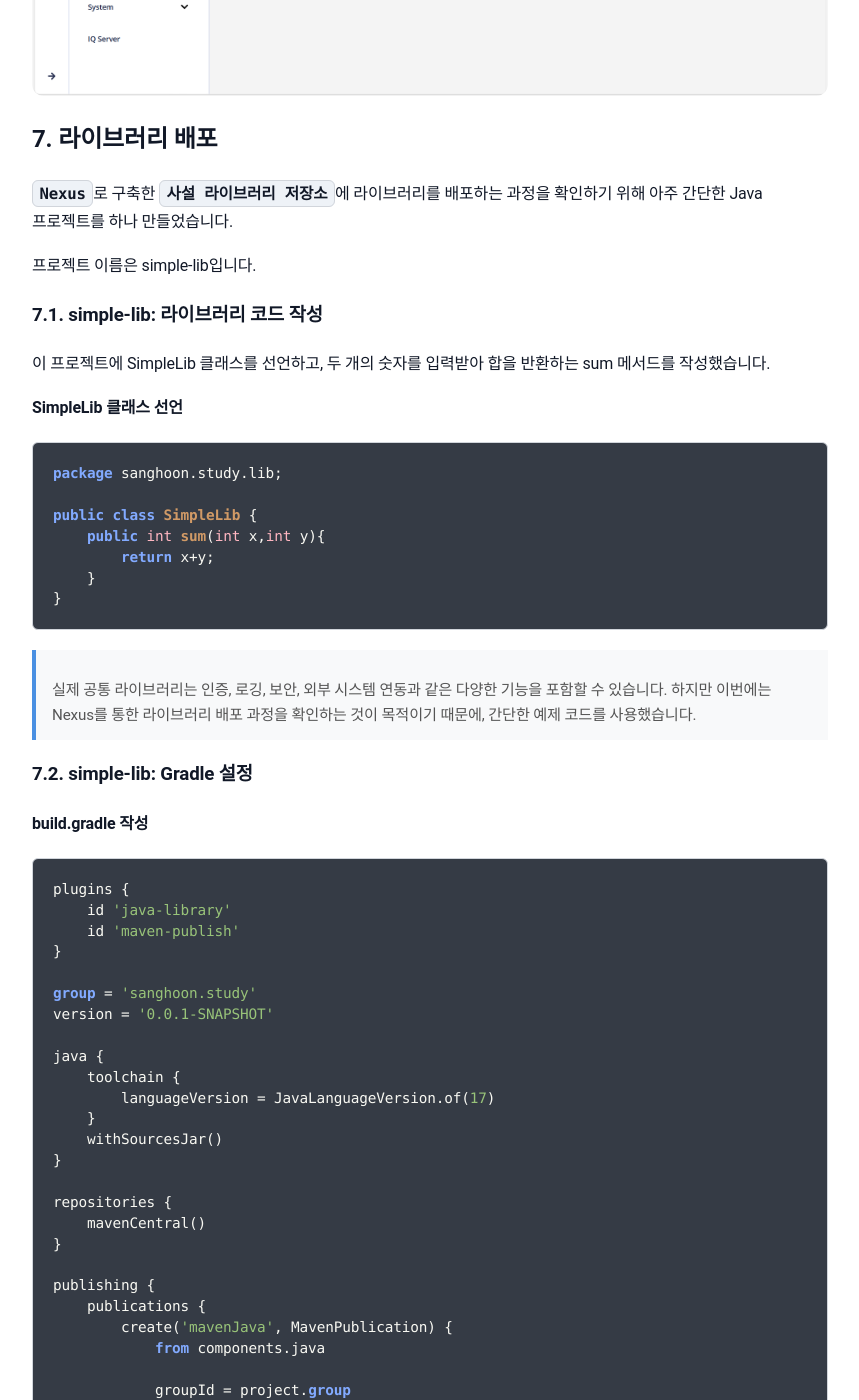
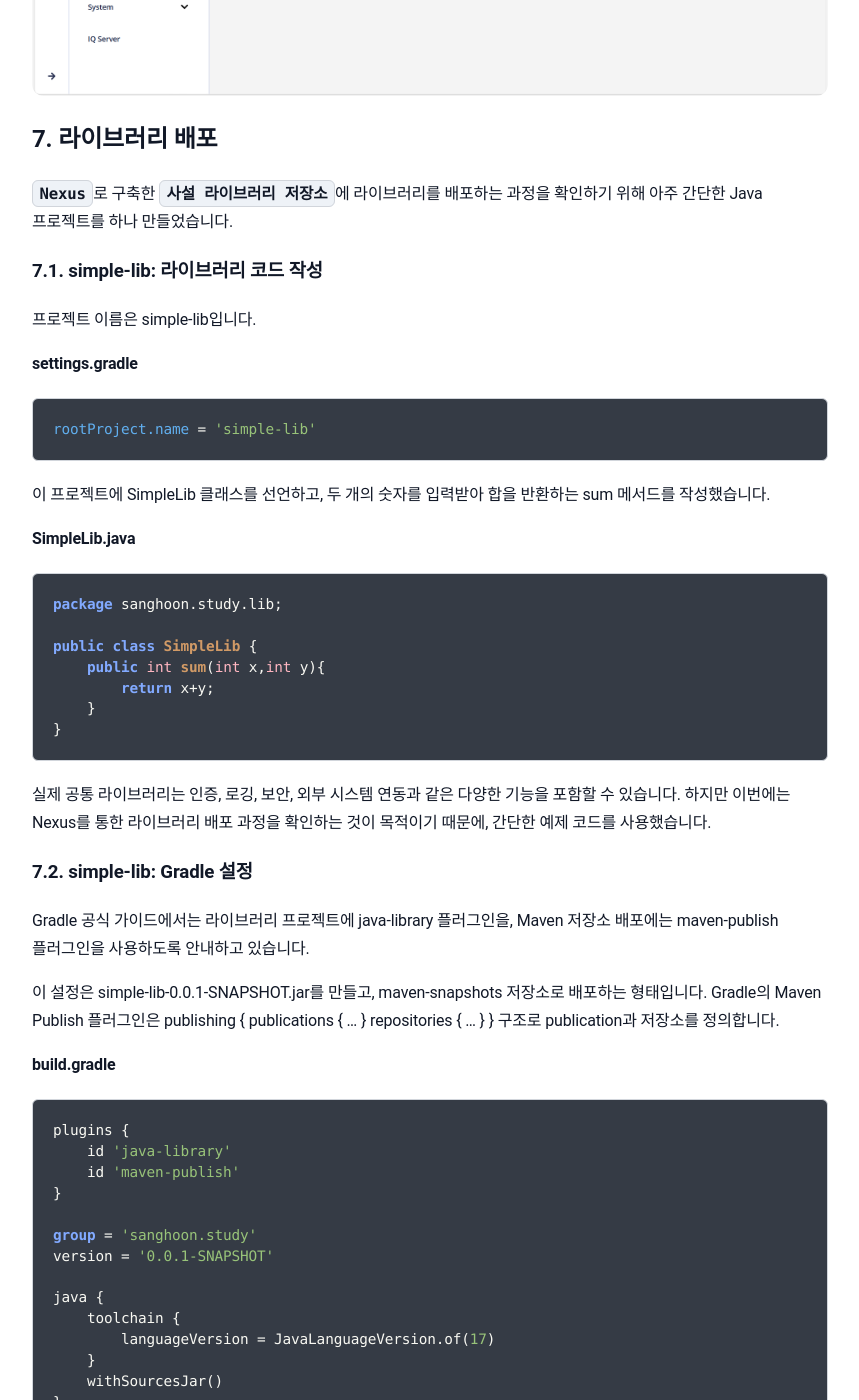
Before and after one commit to sanghoon-lee/sanghoon-lee.github.io, a Jekyll site: the page built from _posts/2026-03-10-localNexus.md, in a window 1280 px wide and 1400 px high, scrolled down 5733 px. Shown: the whole window, without its empty margins (210-1069 px from the left). Built offline with Jekyll 4.4.1, drawn with Linux system fonts in a browser that asks for light colours; nearby versions of some CDN libraries; comment, search, counter and statistics services are not loaded; some of the changed text lies outside the part shown.

Commit message:
Nexus 포스팅 추가

````diff
--- a/_posts/2026-03-10-localNexus.md
+++ b/_posts/2026-03-10-localNexus.md
@@ -170,13 +170,18 @@ http://10.68.65.187:8081
 `Nexus`로 구축한 `사설 라이브러리 저장소`에 라이브러리를 배포하는 과정을 확인하기 위해
 아주 간단한 Java 프로젝트를 하나 만들었습니다.
 
+### 7.1. simple-lib: 라이브러리 코드 작성
+
 프로젝트 이름은 simple-lib입니다.
 
-### 7.1. simple-lib: 라이브러리 코드 작성
+**settings.gradle**
+```
+rootProject.name = 'simple-lib'
+```
 
 이 프로젝트에 SimpleLib 클래스를 선언하고, 두 개의 숫자를 입력받아 합을 반환하는 sum 메서드를 작성했습니다.
 
-**SimpleLib 클래스 선언**
+**SimpleLib.java**
 ```java
 package sanghoon.study.lib;
 
@@ -187,12 +192,17 @@ public class SimpleLib {
 }
 ```
 
-> 실제 공통 라이브러리는 인증, 로깅, 보안, 외부 시스템 연동과 같은 다양한 기능을 포함할 수 있습니다.
+실제 공통 라이브러리는 인증, 로깅, 보안, 외부 시스템 연동과 같은 다양한 기능을 포함할 수 있습니다.
 하지만 이번에는 Nexus를 통한 라이브러리 배포 과정을 확인하는 것이 목적이기 때문에, 간단한 예제 코드를 사용했습니다.
 
 ### 7.2. simple-lib: Gradle 설정
 
-**build.gradle 작성**
+
+Gradle 공식 가이드에서는 라이브러리 프로젝트에 java-library 플러그인을, Maven 저장소 배포에는 maven-publish 플러그인을 사용하도록 안내하고 있습니다.
+
+이 설정은 simple-lib-0.0.1-SNAPSHOT.jar를 만들고, maven-snapshots 저장소로 배포하는 형태입니다. Gradle의 Maven Publish 플러그인은 publishing { publications { ... } repositories { ... } } 구조로 publication과 저장소를 정의합니다.
+
+**build.gradle**
 ```groovy
 plugins {
     id 'java-library'
@@ -239,11 +249,30 @@ publishing {
 }
 ```
 
+배포 위치는 다음과 같이 정의됩니다.
+
+```
+groupId    = sanghoon.study
+artifactId = simple-lib
+version    = 0.0.1-SNAPSHOT
+```
+
+그렇기 때문에, simple-lib를 다른 프로젝트에서 사용하려면 아래와 같이 배포 위치를 build.gradle 파일에 추가해주면 됩니다.
+
+```
+implementation 'sanghoon.study:simple-lib:0.0.1-SNAPSHOT'
+```
+
+
+
 **gradle.properties 작성**
 ```properties
 nexusUsername={배포 계정}
 nexusPassword={비밀번호}
 ```
+
+
+
 
 ### 7.3. simple-lib: 배포
 
````
